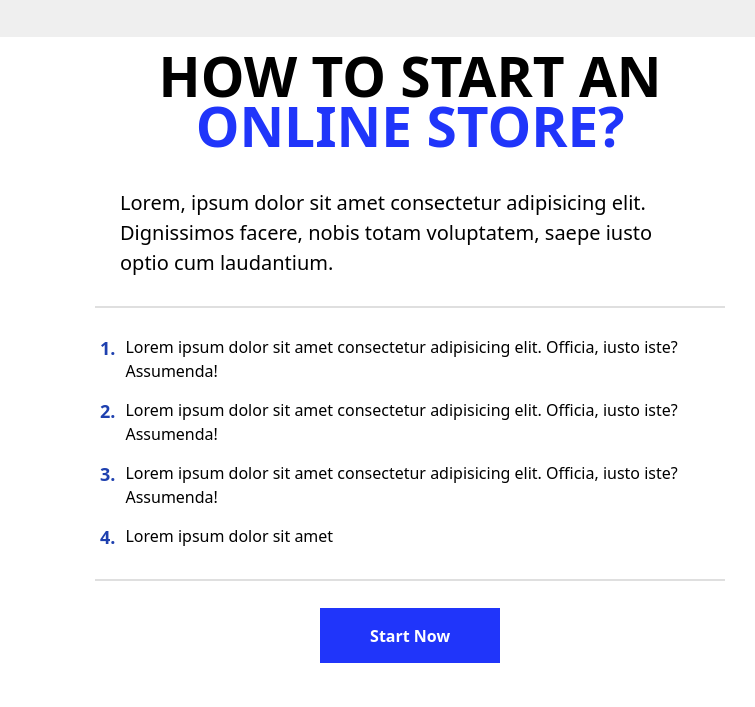
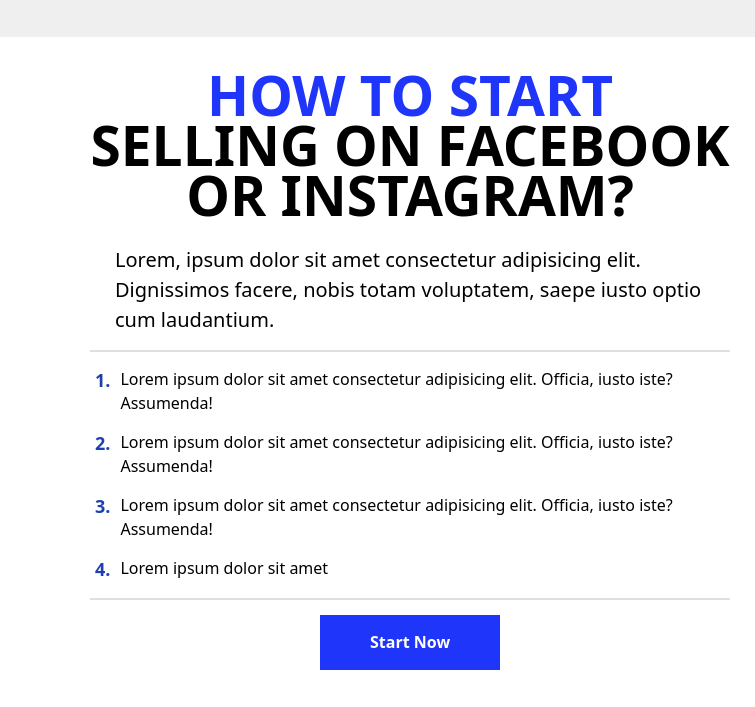
Before and after one commit to Abdulaziz6921/Exam, a plain HTML site: page Index_6.html in a window 1280 px wide. Shown: the part 3153-3860 px from the top of the page, 0-755 px from the left. Drawn offline with nearby package versions, Linux system fonts and the light colour scheme.

Commit message:
last push

```diff
--- a/Index_6.html
+++ b/Index_6.html
@@ -306,12 +306,13 @@
 
 
  <!-- HOW TO START AN ONLINE STORE  -->
- <div class="w-full h-[550px]  md:h-[680px] md:flex md:px-[80px] justify-around items-center mt-[40px]  bg-white">
+ <div class="w-full h-[580px]  md:h-[680px] md:flex md:px-[80px] justify-around items-center mt-[40px]  bg-white">
   <!-- Title  -->
-<div class="w-full h-full  flex flex-col px-[15px] justify-around items-center  md:h-full md:w-[60%] md:mr-[20px]">
-  <h1 class="text-[35px] font-[900] text-center leading-9 md:leading-[50px] md:text-[55px] ">
-      HOW TO START AN
-      <span class="text-[#2035FA]">ONLINE STORE?</span>
+<div class="w-full h-full  flex flex-col px-[10px] justify-around items-center  md:h-full md:w-[60%] md:mr-[20px]">
+  <h1 class="mt-[25px] text-[25px] font-[900] text-center leading-7 md:leading-[50px] md:text-[55px] ">
+
+      <span class="text-[#2035FA]">HOW TO START</span>
+      SELLING ON FACEBOOK OR INSTAGRAM?
     </h1>
     <p class="text-center md:text-left mt-[10px] md:text-[20px] md:px-[25px]">
      Lorem, ipsum dolor sit amet consectetur adipisicing elit. Dignissimos facere, nobis totam voluptatem, saepe iusto optio cum laudantium.
@@ -336,7 +337,7 @@
   </div>
   <hr class="border border-[#DFDFDF] w-[100%]">
 
-  <button class="w-[180px] mt-[10px] h-[55px] bg-[#2035FA] text-white font-semibold text-center pt-[8px] md:mt-[0] md:mb-[40px] md:pt-[0]">
+  <button class="w-[180px] mt-[10px] h-[55px] bg-[#2035FA] text-white font-semibold text-center md:mt-[0] md:mb-[40px] md:pt-[0]">
       Start Now
     </button>
  </div>
@@ -349,7 +350,7 @@
 </div>
 
 <!-- Clients' opinions  -->
-<div class="mt-[30px]  w-full h-[820px]   flex flex-col justify-around md:h-[800px] md:flex-row items-center px-[15px]">
+<div class="mt-[30px]  w-full h-[720px]   flex flex-col justify-around md:h-[800px] md:flex-row items-center px-[15px]">
 
 
   <div class="md:w-[50%]  md:pl-[100px] h-[250px] flex flex-col justify-between items-left md:justify-evenly  md:h-full">
```
